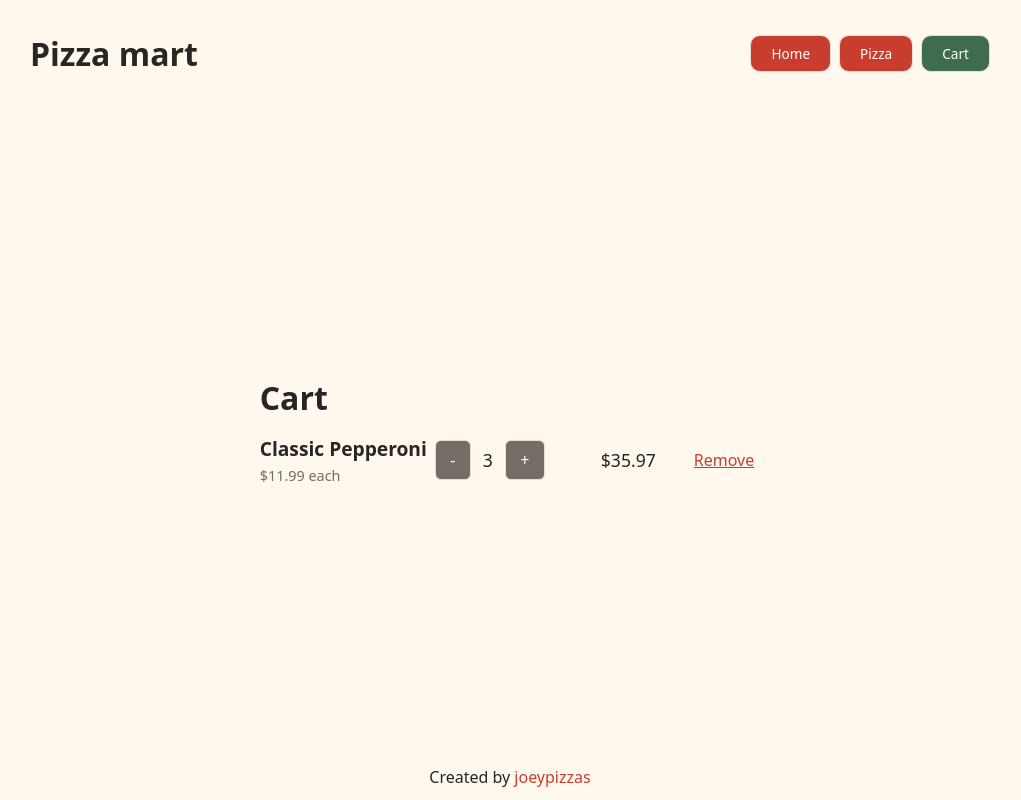
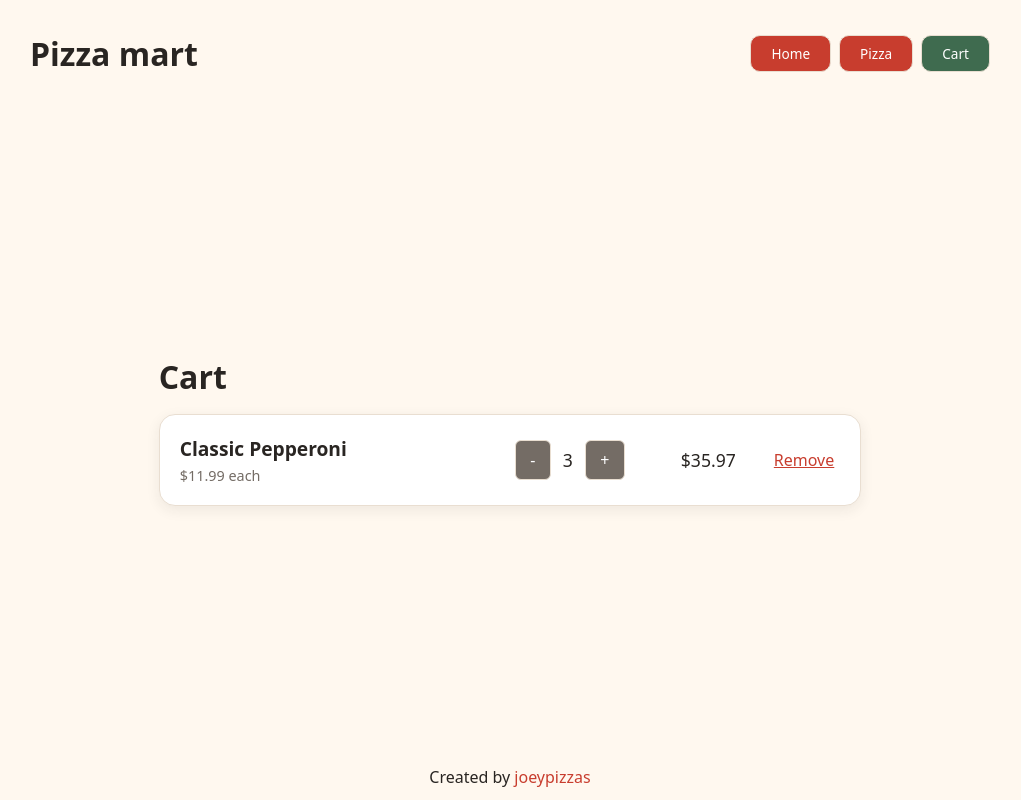
Before and after one commit to joeypizzas/shopping-cart, a React (Vite) app: page /cart in a window 1280 px wide. Shown: the whole page, without its empty margins (130-1151 px from the left). Built offline with nearby package versions, Linux system fonts and the light colour scheme.

Commit message:
more cartcard style

```diff
--- a/src/components/CartCard/CartCard.css
+++ b/src/components/CartCard/CartCard.css
@@ -4,6 +4,13 @@
   display: flex;
   justify-content: space-between;
   align-items: center;
+  gap: 10rem;
+  background-color: var(--white-card-surface);
+  border: 1px solid var(--light-dough-border);
+  border-radius: 16px;
+  overflow: hidden;
+  box-shadow: 0 4px 14px rgb(41 37 34 / 8%);
+  padding: 1.25rem;
 }
 
 .item-name-and-price {
@@ -74,7 +81,7 @@
   color: var(--tomato-primary-button);
   text-decoration: underline;
   border: none;
-  background-color: var(--cream-page-background);
+  background-color: var(--white-card-surface);
 }
 
 .remove-button:hover {
```
